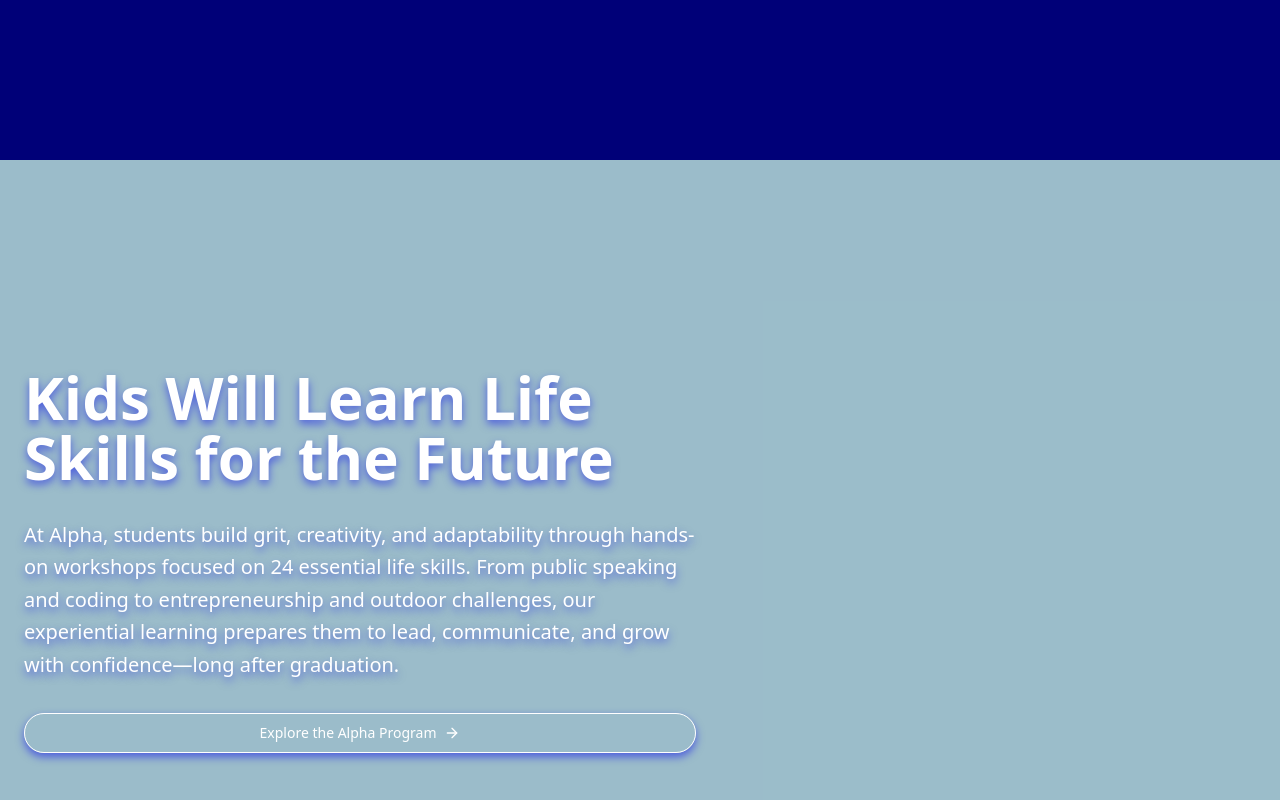
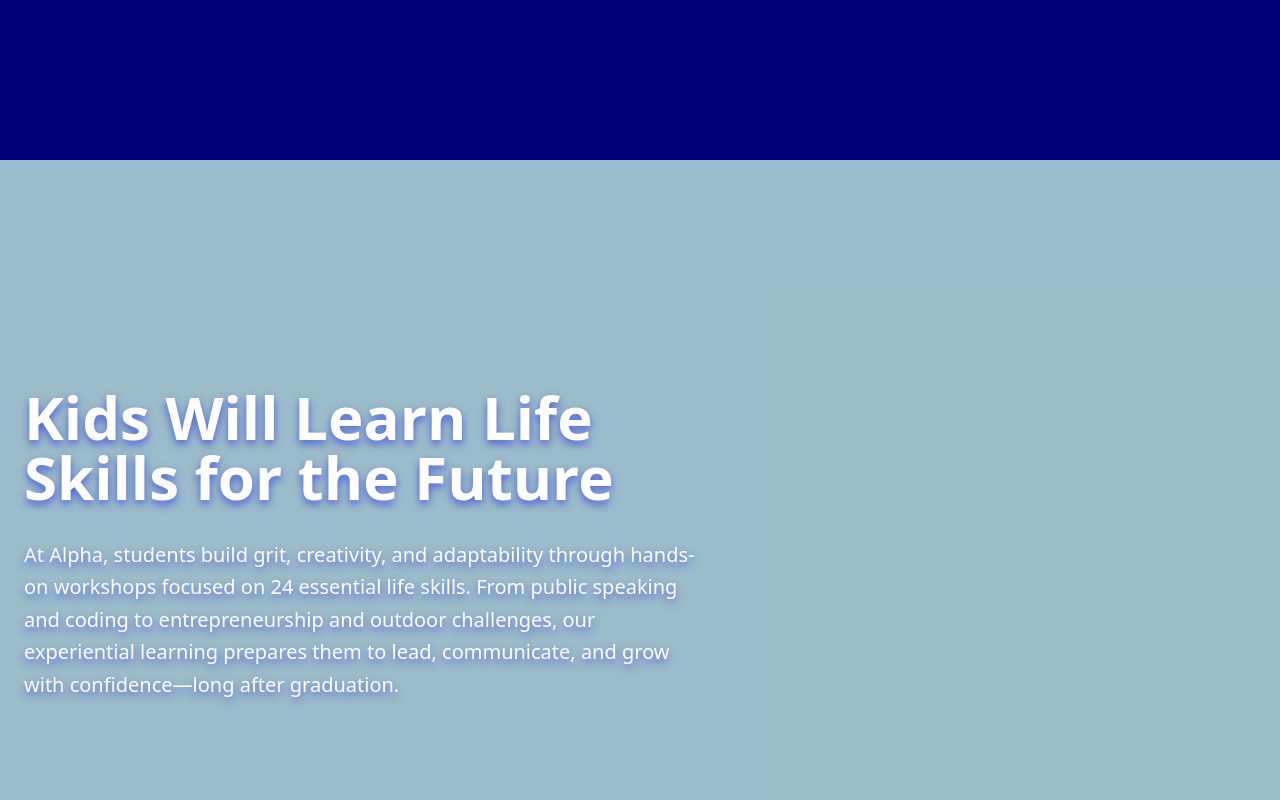
Before and after one commit to dillonmurti/alpha-spacex, a React (Vite) app: page /who-we-are in a window 1280 px wide. Shown: the part 2240-3040 px from the top of the page. Built offline with nearby package versions, Linux system fonts and the light colour scheme.

Commit message:
Remove Alpha Program button
Deleted the "Explore the Alpha Program" button from the page.

```diff
--- a/src/pages/WhoWeAre.tsx
+++ b/src/pages/WhoWeAre.tsx
@@ -109,17 +109,6 @@ const WhoWeAre = () => {
             >
               At Alpha, students build grit, creativity, and adaptability through hands-on workshops focused on 24 essential life skills. From public speaking and coding to entrepreneurship and outdoor challenges, our experiential learning prepares them to lead, communicate, and grow with confidence—long after graduation.
             </p>
-            <Button
-              asChild
-              variant="outline"
-              className="rounded-full border-white text-white bg-transparent hover:bg-[#c2ecfd] hover:text-[#0000ef] hover:border-[#0000ef] transition-all duration-200 flex items-center gap-2 px-1"
-              style={{ boxShadow: '0 4px 8px rgba(0, 0, 239, 0.5)' }}
-            >
-              <a href="https://alpha.school/the-program/" className="flex items-center gap-2">
-                Explore the Alpha Program
-                <ArrowRight className="w-4 h-4" />
-              </a>
-            </Button>
           </div>
         </div>
       </section>
```
